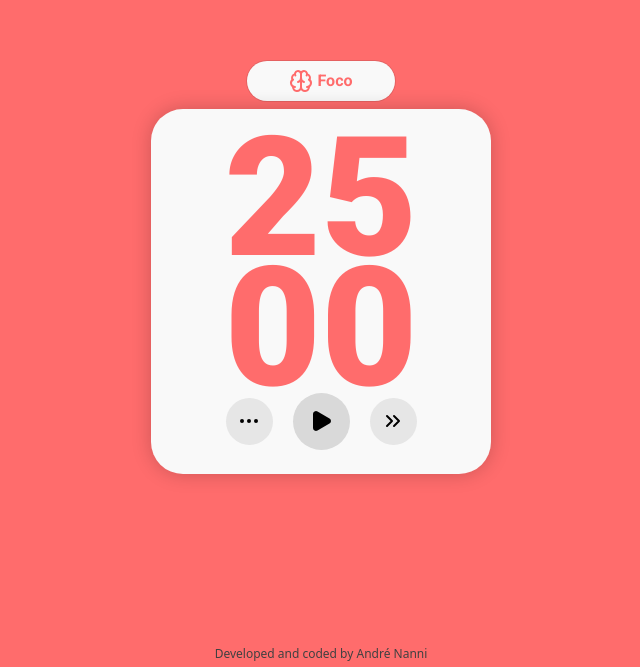
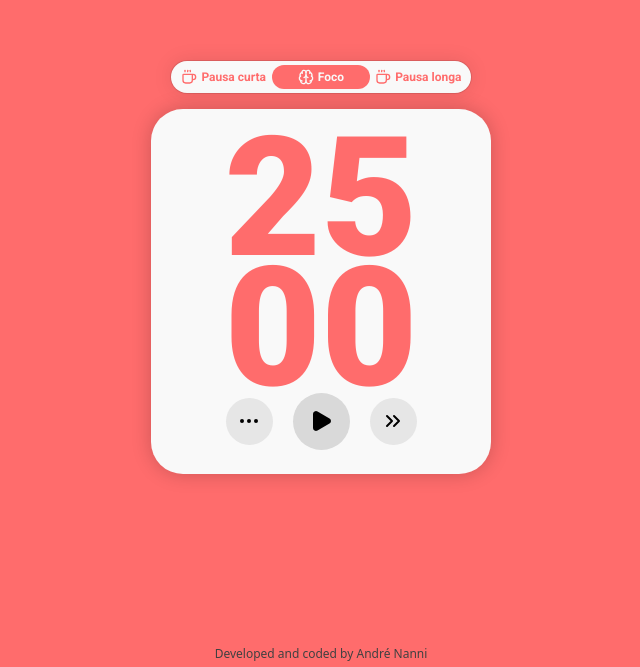
Before and after one commit to andrenanni/pomodoro-timer, a React (Vite) app: page / in a window 1280 px wide. Shown: the part 133-800 px from the top of the page, without its empty margins (319-959 px from the left). Built offline with nearby package versions, Linux system fonts and the light colour scheme.

Commit message:
ajuste nos botões dos modos

```diff
--- a/src/App.jsx
+++ b/src/App.jsx
@@ -14,7 +14,7 @@ function App() {
   console.log(showSetting);
 
   return (
-    <div className="w-screen h-screen flex justify-center items-center flex-col gap-2" style={{backgroundColor: currentColor}}>
+    <div className="w-screen h-screen flex justify-center items-center flex-col gap-4" style={{backgroundColor: currentColor}}>
 
       <ModalSettings showSetting={showSetting} valueInput={valueInput} setValueInput={setValueInput} onClose={ () => setShowSetting(false)}/>
 
--- a/src/Components/PomodoroCycle.jsx
+++ b/src/Components/PomodoroCycle.jsx
@@ -1,8 +1,17 @@
 import { Brain, Coffee } from "lucide-react";
+import { PomodoroContext } from "../context/PomodoroContext";
+import { useContext } from "react";
 
-function PomodoroCycle({currentCycle}){
+function PomodoroCycle(){
+
+    const {handleCycle, currentCycle} = useContext(PomodoroContext)
+
     return(
-        <div className="flex items-center justify-center p-2 gap-1 bg-[#f9f9f9] ring ring-black/10 min-w-25 w-37 rounded-full text-[#FF6C6C] font-roboto font-bold"><Brain></Brain>{currentCycle}</div>
+        <div className="flex justify-evenly p-1 bg-[#f9f9f9] shadow-[0_0_20px_rgba(0,0,0,0.10)] ring ring-black/10 min-w-25 h-auto w-75 rounded-full text-[#FF6C6C] font-roboto font-bold text-xs">
+            <button onClick={() => handleCycle("pausaCurta")} className={`${currentCycle === "pausaCurta" ? "bg-[#7bb35d] text-[#f9f9f9] " : "" } flex items-center justify-center gap-1 rounded-full w-25 cursor-pointer`}><Coffee className="w-4"/>Pausa curta</button>
+            <button onClick={() => handleCycle("foco")} className={`${currentCycle === "foco" ? "bg-[#FF6C6C] text-[#f9f9f9] " : "" } flex items-center justify-center gap-1 rounded-full w-25 cursor-pointer`}><Brain className="w-4"/>Foco</button>
+            <button onClick={() => handleCycle("pausaLonga")} className={`${currentCycle === "pausaLonga" ? "bg-[#406E9F] text-[#f9f9f9] " : "" } flex items-center justify-center gap-1 rounded-full w-25 cursor-pointer`}><Coffee className="w-4"/>Pausa longa</button>
+        </div>
     );
 }
 
--- a/src/context/PomodoroProvider.jsx
+++ b/src/context/PomodoroProvider.jsx
@@ -6,7 +6,7 @@ export function PomodoroProvider({ children }){
 
   const [darkMode, setDarkMode] = useState(false);
   const [time, setTime] = useState(1500);
-  const [currentCycle, setCurrentCycle] = useState("Foco");
+  const [currentCycle, setCurrentCycle] = useState("foco");
   const [currentColor, setCurrentColor] = useState('#FF6C6C');
   const [showSetting, setShowSetting] = useState(false);
   const [valueInput, setValueInput] = useState({
@@ -16,12 +16,25 @@ export function PomodoroProvider({ children }){
     ciclos: 25,
   });
 
-function handleCycle(){
-  const cycleIndex = cycleOptions.findIndex(cycle => cycle.label === currentCycle);
+function handleCycle(currentCycle){
+  if (currentCycle === "pausaCurta"){
+    setCurrentColor('#7bb35d')
+    setCurrentCycle(currentCycle)
+  }
+  if (currentCycle === "foco"){
+    setCurrentColor('#FF6C6C')
+    setCurrentCycle(currentCycle)
+  }
+  if (currentCycle === "pausaLonga"){
+    setCurrentColor('#406E9F')
+    setCurrentCycle(currentCycle)
+  }
+
+  /*  const cycleIndex = cycleOptions.findIndex(cycle => cycle.label === currentCycle);
   let cycle = cycleIndex + 1;
   cycle > 2 ? cycle = 0 : null
   setCurrentCycle(cycleOptions[cycle].label)
-  setCurrentColor(cycleOptions[cycle].color)
+  setCurrentColor(cycleOptions[cycle].color) */
 }
 
 function handleSetting(){
--- a/src/data/CycleOptions.jsx
+++ b/src/data/CycleOptions.jsx
@@ -7,7 +7,7 @@ const cycleOptions = [
         icon: <Brain></Brain>
     },
     {
-        label: "Pausa curta",
+        label: "pausaCurta",
         color: "#7bb35d",
         icon: <Coffee></Coffee>
     },
```
